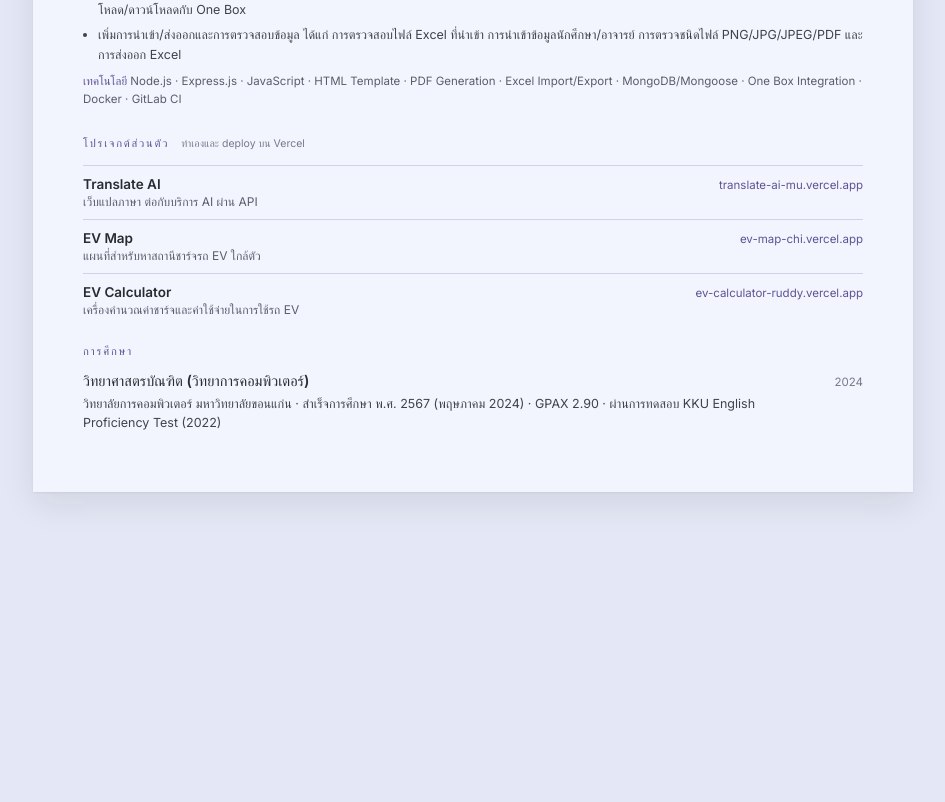
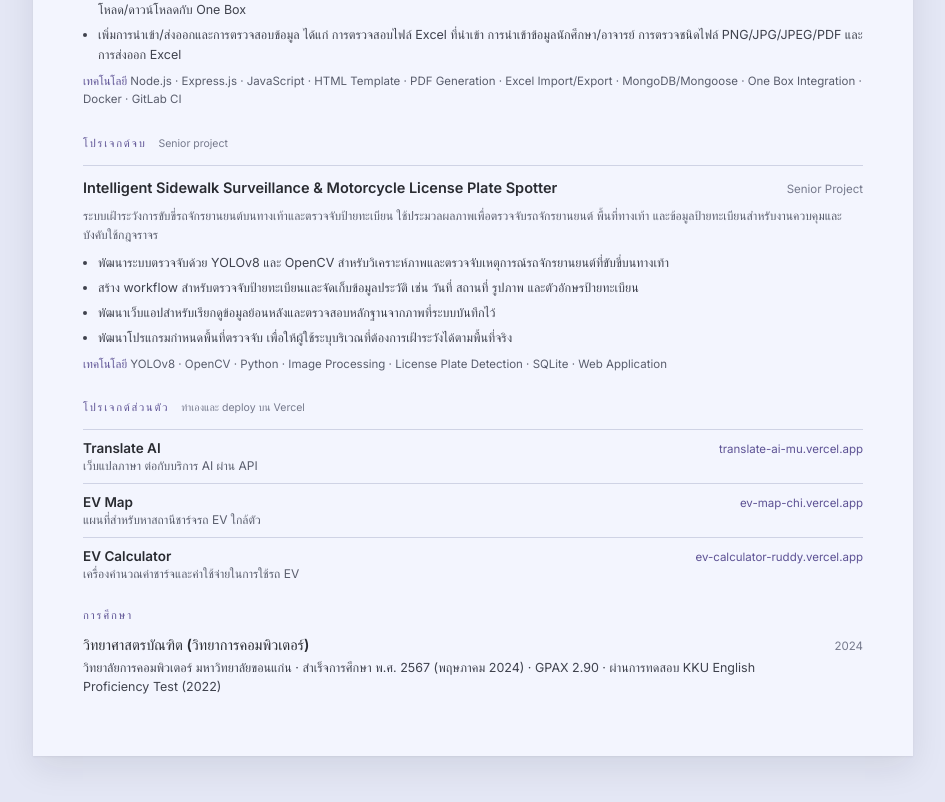
Before and after one commit to piyawat001/resume, a Vue app: page / in a window 1280 px wide. Shown: the part 2035-2837 px from the top of the page, without its empty margins (167-1112 px from the left). Before the commit the page ends 2587 px from the top, so only its background shows below. Built offline with nearby package versions, Linux system fonts and the light colour scheme; a web font is replaced by a local one.

Commit message:
Add graduation project

```diff
--- a/src/App.vue
+++ b/src/App.vue
@@ -107,6 +107,24 @@ onMounted(() => {
 
       <section class="section">
         <div class="section-heading">
+          <h2>{{ data.labels.academic }}</h2>
+          <span>{{ data.labels.academicNote }}</span>
+        </div>
+        <article v-for="project in data.academicProjects" :key="project.title" class="project">
+          <div class="row-heading">
+            <h3>{{ project.title }}</h3>
+            <span>{{ project.period }}</span>
+          </div>
+          <p>{{ project.summary }}</p>
+          <ul>
+            <li v-for="bullet in project.bullets" :key="bullet">{{ bullet }}</li>
+          </ul>
+          <p class="tech"><strong>{{ data.labels.tech }}</strong> {{ project.tech.join(' · ') }}</p>
+        </article>
+      </section>
+
+      <section class="section">
+        <div class="section-heading">
           <h2>{{ data.labels.personal }}</h2>
           <span>{{ data.labels.personalNote }}</span>
         </div>
--- a/src/content/resume.ts
+++ b/src/content/resume.ts
@@ -25,6 +25,8 @@ export type Resume = {
     experience: string;
     projects: string;
     projectsNote: string;
+    academic: string;
+    academicNote: string;
     personal: string;
     personalNote: string;
     education: string;
@@ -36,6 +38,7 @@ export type Resume = {
   skills: { label: string; items: string[] }[];
   experience: { role: string; company: string; period: string; bullets: string[] }[];
   projects: Project[];
+  academicProjects: Project[];
   personalProjects: { title: string; summary: string; url: string }[];
   education: { degree: string; school: string; detail: string; year: string };
 };
@@ -94,6 +97,8 @@ export const resume: Record<Lang, Resume> = {
       experience: 'ประสบการณ์ทำงาน',
       projects: 'ผลงานที่เลือกนำเสนอ',
       projectsNote: 'โปรเจกต์ภายในองค์กร ไม่เปิดเผยลิงก์',
+      academic: 'โปรเจกต์จบ',
+      academicNote: 'Senior project',
       personal: 'โปรเจกต์ส่วนตัว',
       personalNote: 'ทำเองและ deploy บน Vercel',
       education: 'การศึกษา',
@@ -186,6 +191,20 @@ export const resume: Record<Lang, Resume> = {
         tech: ['Node.js', 'Express.js', 'JavaScript', 'HTML Template', 'PDF Generation', 'Excel Import/Export', 'MongoDB/Mongoose', 'One Box Integration', 'Docker', 'GitLab CI'],
       },
     ],
+    academicProjects: [
+      {
+        title: 'Intelligent Sidewalk Surveillance & Motorcycle License Plate Spotter',
+        period: 'Senior Project',
+        summary: 'ระบบเฝ้าระวังการขับขี่รถจักรยานยนต์บนทางเท้าและตรวจจับป้ายทะเบียน ใช้ประมวลผลภาพเพื่อตรวจจับรถจักรยานยนต์ พื้นที่ทางเท้า และข้อมูลป้ายทะเบียนสำหรับงานควบคุมและบังคับใช้กฎจราจร',
+        bullets: [
+          'พัฒนาระบบตรวจจับด้วย YOLOv8 และ OpenCV สำหรับวิเคราะห์ภาพและตรวจจับเหตุการณ์รถจักรยานยนต์ที่ขับขี่บนทางเท้า',
+          'สร้าง workflow สำหรับตรวจจับป้ายทะเบียนและจัดเก็บข้อมูลประวัติ เช่น วันที่ สถานที่ รูปภาพ และตัวอักษรป้ายทะเบียน',
+          'พัฒนาเว็บแอปสำหรับเรียกดูข้อมูลย้อนหลังและตรวจสอบหลักฐานจากภาพที่ระบบบันทึกไว้',
+          'พัฒนาโปรแกรมกำหนดพื้นที่ตรวจจับ เพื่อให้ผู้ใช้ระบุบริเวณที่ต้องการเฝ้าระวังได้ตามพื้นที่จริง',
+        ],
+        tech: ['YOLOv8', 'OpenCV', 'Python', 'Image Processing', 'License Plate Detection', 'SQLite', 'Web Application'],
+      },
+    ],
     personalProjects: personalProjectsTh,
     education: {
       degree: 'วิทยาศาสตรบัณฑิต (วิทยาการคอมพิวเตอร์)',
@@ -211,6 +230,8 @@ export const resume: Record<Lang, Resume> = {
       experience: 'Work Experience',
       projects: 'Selected Projects',
       projectsNote: 'Internal company projects - URLs not disclosed.',
+      academic: 'Graduation Project',
+      academicNote: 'Senior project',
       personal: 'Personal Projects',
       personalNote: 'Side projects built and deployed on Vercel',
       education: 'Education',
@@ -303,6 +324,20 @@ export const resume: Record<Lang, Resume> = {
         tech: ['Node.js', 'Express.js', 'JavaScript', 'HTML templates', 'PDF generation', 'Excel import/export', 'MongoDB/Mongoose', 'One Box integration', 'Docker', 'GitLab CI'],
       },
     ],
+    academicProjects: [
+      {
+        title: 'Intelligent Sidewalk Surveillance & Motorcycle License Plate Spotter',
+        period: 'Senior Project',
+        summary: 'An intelligent sidewalk surveillance system for monitoring motorcycles riding on sidewalks and spotting motorcycle license plates for traffic control and enforcement workflows.',
+        bullets: [
+          'Built image-processing and detection workflows with YOLOv8 and OpenCV to identify motorcycles and sidewalk-riding events.',
+          'Implemented license plate detection and historical data storage for date, location, evidence image, and license plate characters.',
+          'Developed a web application for users to review recorded historical detection data and supporting images.',
+          'Built an area configuration program that lets users define detection zones for the surveillance workflow.',
+        ],
+        tech: ['YOLOv8', 'OpenCV', 'Python', 'Image Processing', 'License Plate Detection', 'SQLite', 'Web Application'],
+      },
+    ],
     personalProjects: personalProjectsEn,
     education: {
       degree: 'Bachelor of Science (Computer Science)',
```
